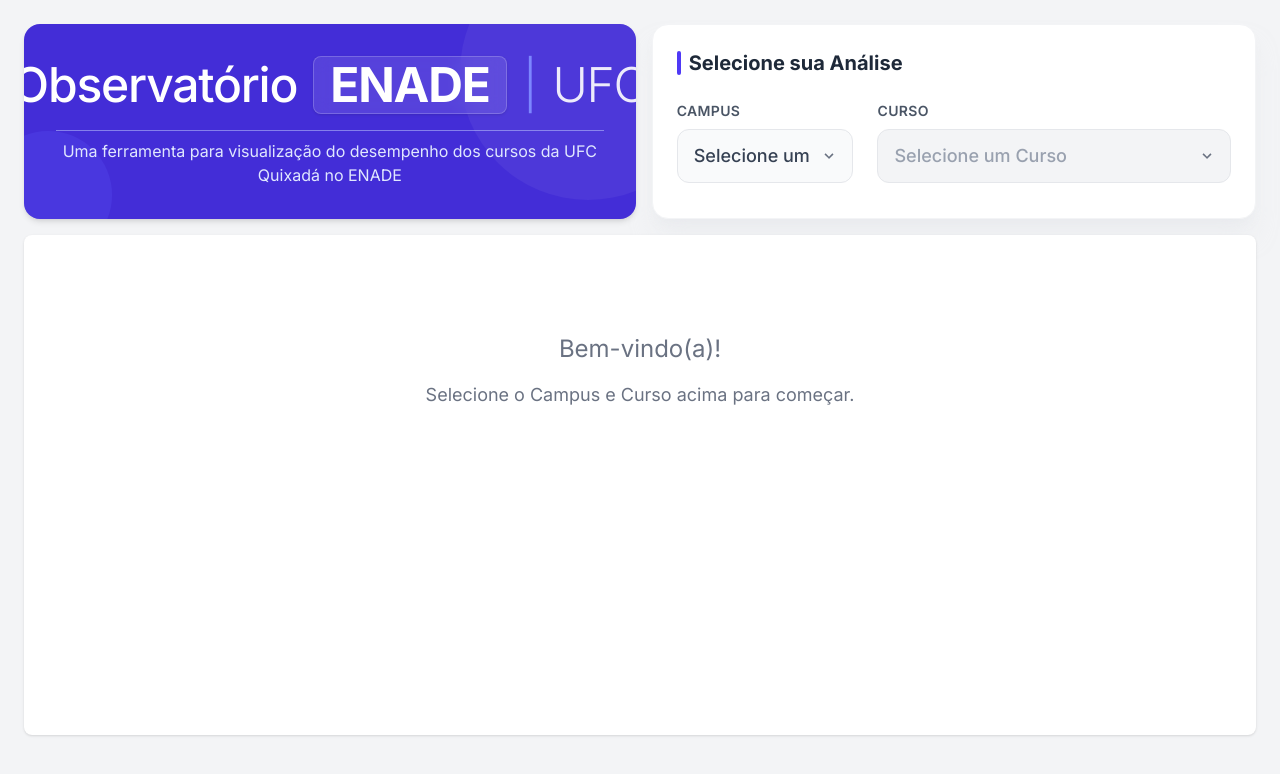
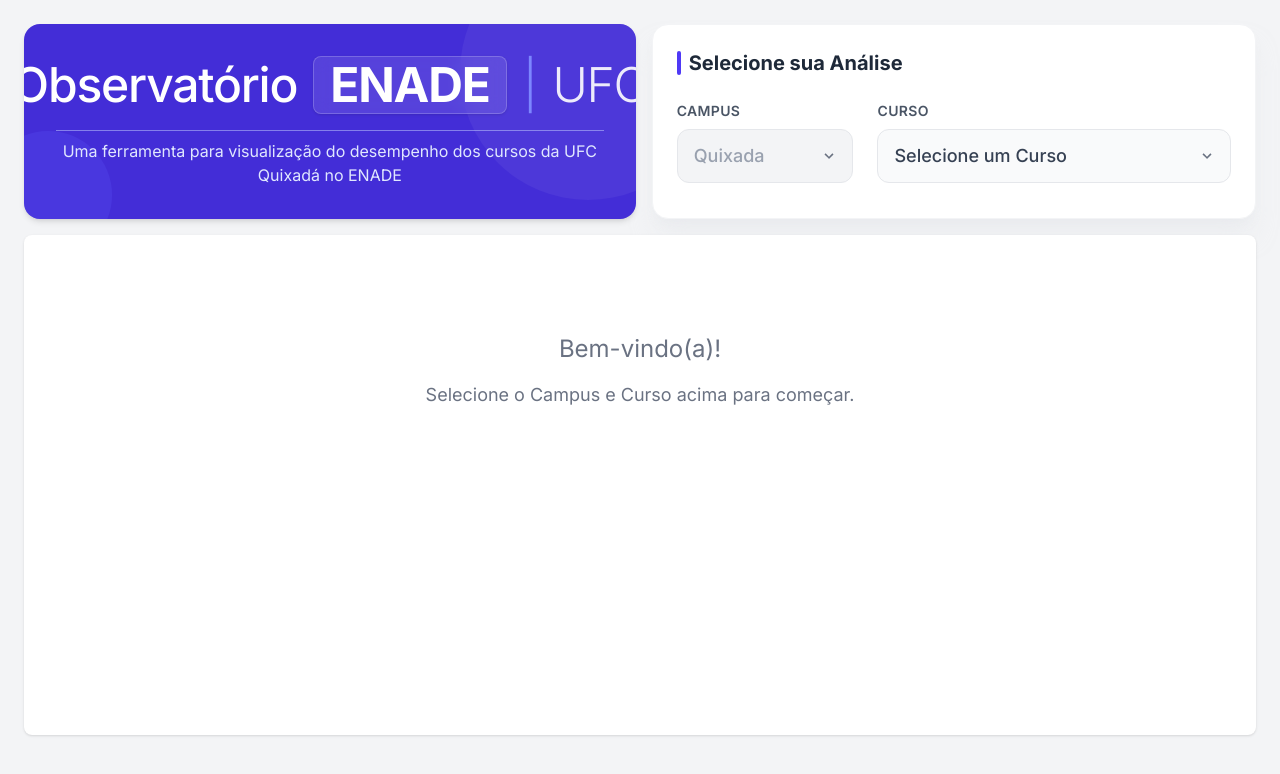
Before and after one commit to Jotape003/TCC-Enade, a React (Vite) app in the folder frontend/: page / in a window 1280 px wide. Shown: the top 774 px of the page. Built offline with nearby package versions, Linux system fonts and the light colour scheme.

Commit message:
Salvando as alterações de deploy

```diff
--- a/frontend/src/App.jsx
+++ b/frontend/src/App.jsx
@@ -1,6 +1,5 @@
 import React, { useState, useEffect, useMemo } from 'react';
 import Header from './components/Header';
-import Sidebar from './components/Sidebar';
 import Tabs from './components/Tabs';
 
 import CoursePanel from './components/CoursePanel/CoursePanel';
@@ -9,11 +8,12 @@
   getFilterOptions
 } from './services/enadeService';
 import { useEnadeData } from './hooks/useEnadeData';
+import Menu from './components/Menu';
 
 const App = () => {
   const [filterOptions, setFilterOptions] = useState(null);
 
-  const [selectedCampus, setSelectedCampus] = useState('');
+  const [selectedCampus, setSelectedCampus] = useState('Quixada');
   const [selectedCourse, setSelectedCourse] = useState('');
   const [activeTab, setActiveTab] = useState('visao-geral');
 
@@ -52,7 +52,7 @@
         <div className='flex flex-row justify-between gap-4'>
           <Header />
 
-          <Sidebar
+          <Menu
             filterOptions={filterOptions}
             selectedCampus={selectedCampus}
             setSelectedCampus={setSelectedCampus}
--- a/frontend/src/components/Sidebar.jsx
+++ b/frontend/src/components/Menu.jsx
@@ -1,6 +1,6 @@
 import React from 'react';
 
-const Sidebar = ({
+const Menu = ({
   filterOptions,
   selectedCampus,
   setSelectedCampus,
@@ -23,13 +23,13 @@
           <div className="relative">
             <select
               id="campus-select"
-              className="appearance-none w-full p-3 pl-4 pr-10 bg-gray-50 border border-gray-200 rounded-xl text-gray-700 font-medium focus:outline-none focus:ring-2 focus:ring-indigo-500/20 focus:border-indigo-500 focus:rounded-b-none transition-all cursor-pointer hover:bg-gray-100"
+              className="appearance-none w-full p-3 pl-4 pr-10 bg-gray-50 border border-gray-200 rounded-xl text-gray-700 font-medium focus:outline-none focus:ring-2 focus:ring-indigo-500/20 focus:border-indigo-500 focus:rounded-b-none transition-all cursor-pointer hover:bg-gray-100  disabled:bg-gray-100 disabled:text-gray-400 disabled:cursor-not-allowed hover:enabled:bg-gray-100"
               value={selectedCampus}
               onChange={(e) => {
                 setSelectedCampus(e.target.value);
                 setSelectedCourse('');
               }}
-              disabled={!filterOptions?.campi?.length}
+              disabled={true}
             >
               <option value="">{filterOptions?.campi?.length ? 'Selecione um Campus' : 'Carregando...'}</option>
               {filterOptions?.campi?.map(campus => (
@@ -73,4 +73,4 @@
   );
 };
 
-export default Sidebar;
+export default Menu;
```
Also changed, not shown: frontend/package.json (+7 -2 lines), 1 other file (tests, documents, lock files or other folders).
